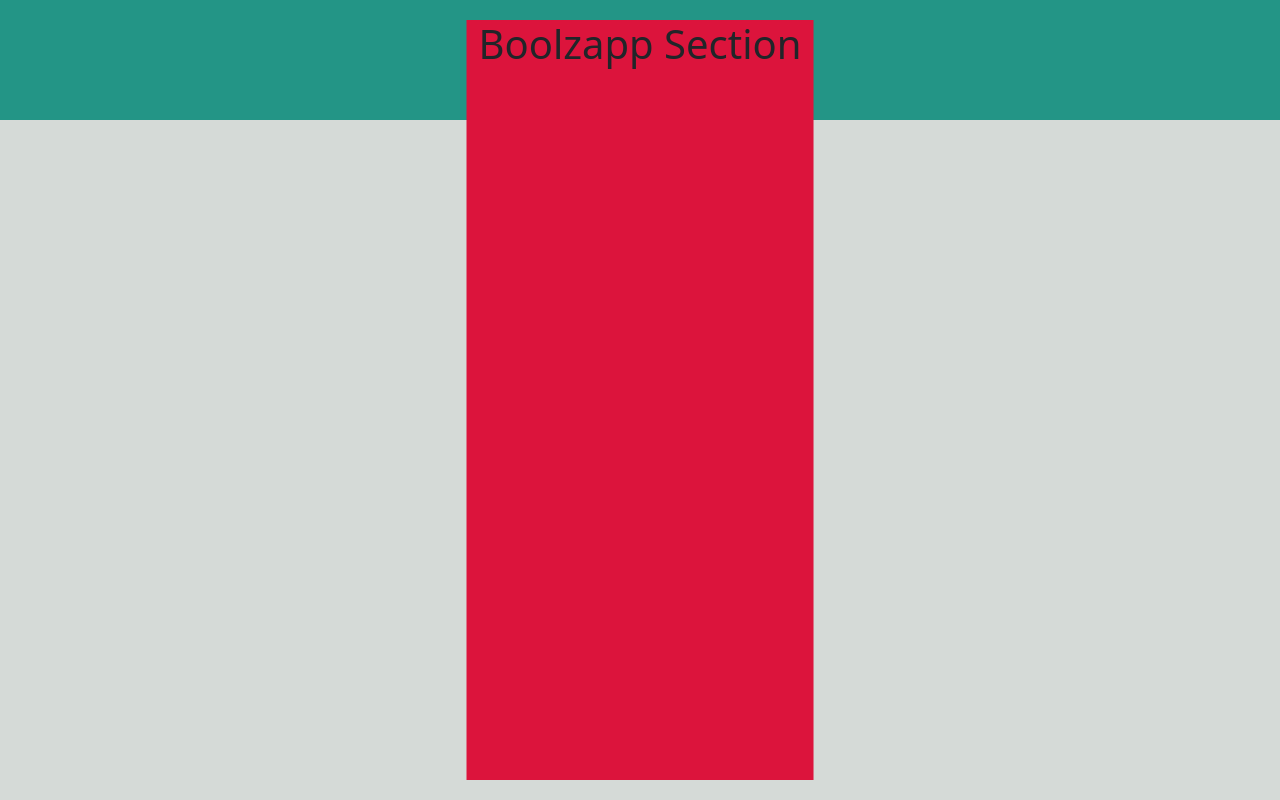
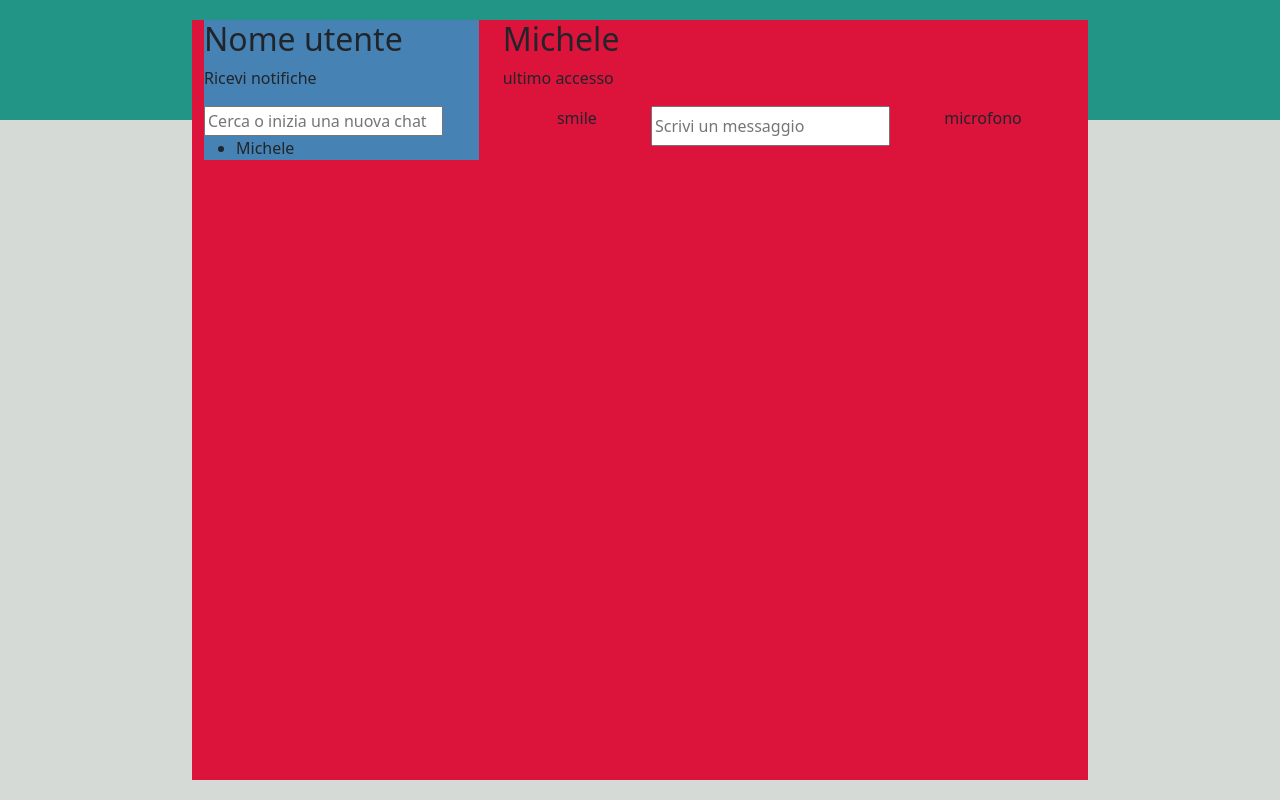
Before and after one commit to Jack-rm/vue-boolzapp, a plain HTML site: page index.html in a window 1280 px wide. Drawn offline with nearby package versions, Linux system fonts and the light colour scheme.

Commit message:
Setting up layout with testing divs

```diff
--- a/css/style.css
+++ b/css/style.css
@@ -10,5 +10,14 @@ body {
 
 .my_boolzapp-section{
     height: 95vh;
+    width: 70vw;
     background-color: crimson;
 }
+
+.my_left-side{
+    background-color: steelblue;
+}
+
+.my_right-side{
+    background-color: sandybrown;
+}
--- a/index.html
+++ b/index.html
@@ -20,25 +20,61 @@
     <title>Vue BoolzApp</title>
 </head>
 <body>
+
     <section class="my_green-bg">
-
     </section>
 
     <section class="my_boolzapp-section position-absolute top-50 start-50 translate-middle">
         <div class="container">
             <div class="row">
-                <div class="col-12">
-                    <h1>Boolzapp Section</h1>
+                <div class="col-4">
+                    <div class="my_left-side">
+                        <div>
+                            <h2>Nome utente</h1>
+                        </div>
+                        <div>
+                            <p> Ricevi notifiche </p>
+                        </div>
+                        <div>
+                            <input type="text" placeholder="Cerca o inizia una nuova chat">
+                        </div>
+                        <div>
+                            <ul>
+                                <li>Michele</li>
+                            </ul>
+                        </div>
+                    </div>
                 </div>
+                <div class="col-8">
+                    <div class="my_current-chat">
+                        <h2>Michele</h2>
+                        <p>ultimo accesso</p>
+                    </div>
+                    <div class="my_chat-section">
 
+                    </div>
+                    <div class="my_form-section d-flex justify-content-evenly">
+                        <p>smile</p>
+                        <input type="text" placeholder="Scrivi un messaggio">
+                        <p>microfono</p>
+                    </div>
+                </div>
+                <div class="row">
+                    <div class="col-4">
+
+                    </div>
+
+                </div>
             </div>
+        </div>
+    </section>
 
-        </div>
 
-    </section>
+
 
     <!-- link to my javascript specific file -->
     <script type="text/javascript" src="javascript/script.js">
     </script>
+
 </body>
 </html>
```
